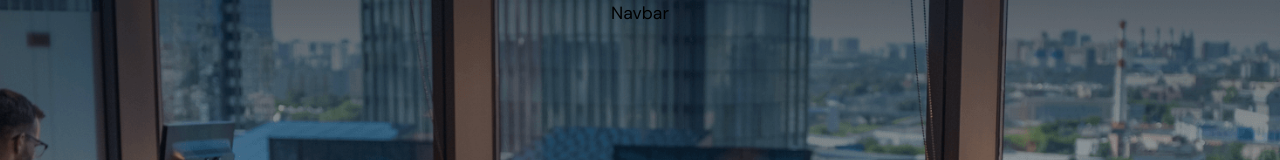
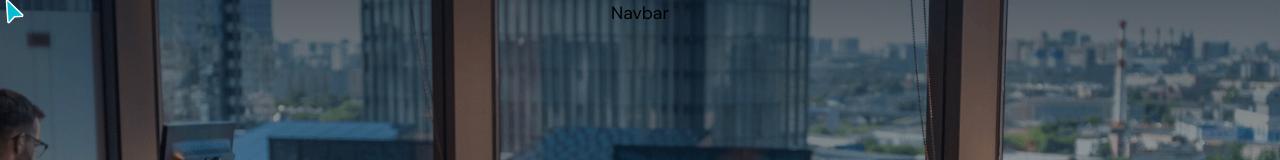
Before and after one commit to Emmility-king/CreativeAgency-LandingPage, a React (Vite) app: page / in a window 1280 px wide. Shown: the top 160 px of the page. Built offline with nearby package versions, Linux system fonts and the light colour scheme.

Commit message:
custom cursor

```diff
--- a/src/App.jsx
+++ b/src/App.jsx
@@ -1,9 +1,11 @@
 import React from "react";
 import { About, Blog, Footer, Hero, Navbar, Testimonials } from "./components";
+import { Pointer } from "./components/magicui/pointer";
 
 const App = () => {
 	return (
-		<div className=" bg-bgLight flex flex-col items-center justify-start w-full ">
+		<div className=" bg-bgLight flex flex-col items-center justify-start w-full">
+			<Pointer className="fill-blue" />
 			<Navbar />
 			<Hero />
 			<About />
```
